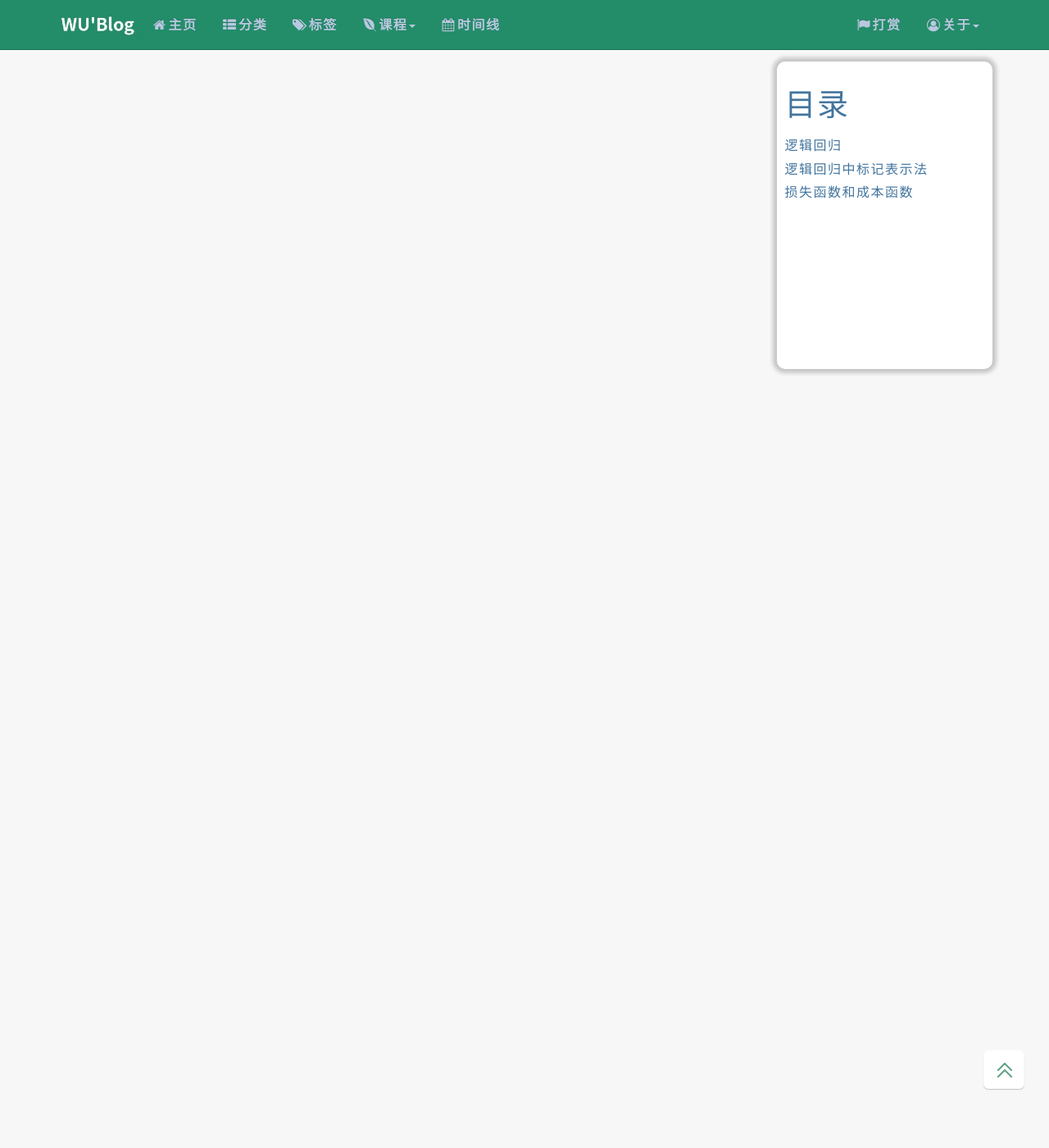
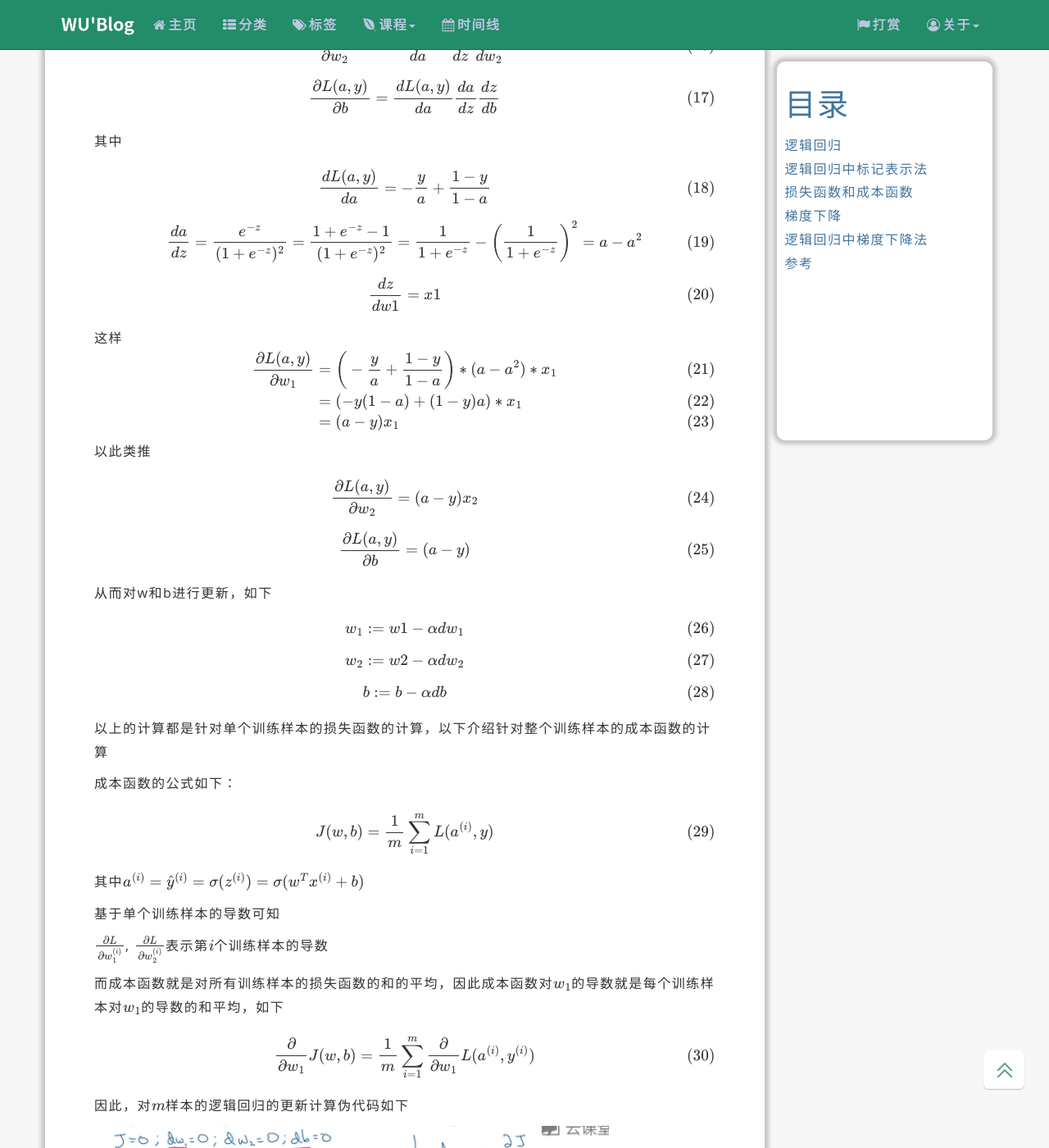
Before and after one commit to 13324077/13324077.github.io, a Jekyll site: the page built from _posts/DL/2018-04-04-DL-deeplearning-ai-Logistic-Regression.md, in a window 1280 px wide and 1400 px high, scrolled down 5033 px. Shown: the whole window at 82% size. Built offline with Jekyll 4.4.1, drawn with Linux system fonts in a browser that asks for light colours; nearby versions of some CDN libraries; formulas are drawn with MathJax 3; comment, search, counter and statistics services are not loaded; some of the changed text lies outside the part shown.

Commit message:
modify the logistic regression and add the notes about gmm

```diff
--- a/_posts/DL/2018-04-04-DL-deeplearning-ai-Logistic-Regression.md
+++ b/_posts/DL/2018-04-04-DL-deeplearning-ai-Logistic-Regression.md
@@ -54,7 +54,7 @@
 
 **损失函数:** 是在单个训练样本上定义的，它衡量的是在单个训练样本上的表现
 
-**成本函数**: 衡量的是整个训练样本上的表现，定义如下
+**成本函数**: 衡量在整个训练样本上对参数w和b的表现，定义如下
 
 $$
 \begin{align}
@@ -66,3 +66,165 @@
 即所有训练样本的损失函数之和
 
 以上的逻辑回归过程可以看做是非常非常小的一个神经网络
+
+# 梯度下降
+
+梯度下降用来基于训练集来学习参数$$w$$和$$b$$
+
+回顾:
+
+$$\hat{y} = \sigma(w^T x + b)$$, 其中$$\sigma(z)=\frac{1}{1+e^{-z}}$$
+
+
+成本函数:
+
+$$
+\begin{align}
+J(w,b) &= \frac{1}{m}\sum_{i=1}^{m}L(\hat{y}^{(i)}, y^{(i)}) \\
+&=-\frac{1}{m}\sum_{i=1}^{m}(y^{(i)}log \hat{y}^{(i)} + (1 - y^{(i)})log(1 - \hat{y}^{(i)}))
+\end{align}
+$$
+
+用来衡量参数$$w$$和$$b$$在训练集上的效果，此处所谓的效果，很自然的想到，就是使成本函数最小。
+
+所以，我们要找到$$w$$和$$b$$，是成本函数$$J(w,b)$$最小。
+
+若$$J(w,b)$$具有最小值，那么该函数应该是一个凸函数，如下图所示
+
+![J_w_b_global_minimal](/images/deep-learning-ai/J_w_b_global_minimal.png)
+
+从初始值$$w$$和$$b$$开始，朝最陡的方向往下走，经过多次迭代，最终到达$$J(w,b)$$最小的点，此时对应的$$w$$和$$b$$就是我们要计算的值。
+
+其中w和b的每次迭代更新如下
+
+$$w := w - \alpha \frac{dJ(w, b)}{dw}$$
+
+$$b := b - \alpha \frac{dJ(w, b)}{db}$$
+
+其中$$\frac{dJ(w, b)}{dw}$$和$$\frac{dJ(w, b)}{db}$$是$$J(w,b)$$对$$w$$和$$b$$的导数，
+
+注: 对于J(w,b)中有多个变量的情况，对于每个变量的导数，称为偏导数，用如下偏导数符号
+
+$$w := w - \alpha \frac{\partial J(w, b)}{\partial w}$$
+
+$$b := b - \alpha \frac{\partial J(w, b)}{\partial b}$$
+
+> $$d$$表示求导数， $$\partial$$表示求偏导数
+
+其中$$\alpha$$, 称为 **学习率**， 用于控制每次迭代的步长， 后续有关于如何选择学习率的讨论。
+
+此处的导数(偏导数)就是对w和b的更新或者变化量。下图示意了$$J(w,b)$$对参数$$w$$的迭代变化过程
+
+![J_w_b_to_w.png](/images/deep-learning-ai/J_w_b_to_w.png)
+
+
+对于左边，$$\frac{d J(w,b)}{dw}$$小于0, 所以$$w := w - \alpha \frac{d J(w,b)}{dw}$$逐渐变大
+
+对于右边，$$\frac{d J(w,b)}{dw}$$大于0, 所以$$w := w - \alpha \frac{d J(w,b)}{dw}$$逐渐变小
+
+这样，最终参数$$w$$收敛到中间使$$J(w,b)$$最小的位置。
+
+参数$$b$$的迭代过程与此相同。
+
+> 注: 对于多变量的情况，同时对多个变量进行迭代更新(例如，此处迭代对w，b同时进行更新)
+
+# 逻辑回归中梯度下降法
+
+逻辑回归的公式
+
+$$z=w^T x + b$$
+
+$$\hat{y} = a = \sigma(z)$$
+
+$$L(a, y) = -(ylog(a) + (1 - y)log(1 - a))$$
+
+对于$$w (w_1和w_2)$$和$$b$$的计算图形式如下
+
+![Logistic_regression_derivatives.png](/images/deep-learning-ai/Logistic_regression_derivatives.png)
+
+若想要计算损失函数$$L$$对$$w$$和$$b$$的导数，根据"链式规则"，计算如下
+
+$$
+\frac{\partial L(a,y)}{\partial w_1} = \frac{dL(a,y)}{da} \frac{da}{dz} \frac{dz}{dw_1}
+$$
+
+$$
+\frac{\partial L(a,y)}{\partial w_2} = \frac{dL(a,y)}{da} \frac{da}{dz} \frac{dz}{dw_2}
+$$
+
+$$
+\frac{\partial L(a,y)}{\partial b} = \frac{dL(a,y)}{da} \frac{da}{dz} \frac{dz}{db}
+$$
+
+其中
+
+$$
+\frac{dL(a,y)}{da} = -\frac{y}{a} + \frac{1-y}{1-a}
+$$
+
+$$
+\frac{da}{dz}=\frac{e^{-z}}{(1+e^{-z})^2} = \frac{1 + e^{-z} - 1}{(1+e^{-z})^2} = \frac{1}{1 + e^{-z}} - \bigg(\frac{1}{1 + e^{-z}}\bigg)^2 = a - a^2
+$$
+
+$$
+\frac{dz}{dw1} = x1
+$$
+
+这样
+$$
+\begin{align}
+\frac{\partial L(a,y)}{\partial w_1} &= \bigg(-\frac{y}{a} + \frac{1-y}{1-a}\bigg) * (a - a^2) * x_1 \\
+&=(-y(1-a) + (1-y)a) * x_1 \\
+& = (a - y) x_1
+\end{align}
+$$
+
+以此类推
+
+$$
+\frac{\partial L(a,y)}{\partial w_2} = (a-y)x_2
+$$
+
+$$
+\frac{\partial L(a,y)}{\partial b} = (a-y)
+$$
+
+从而对w和b进行更新，如下
+
+$$w_1 := w1 - \alpha dw_1$$
+
+$$w_2 := w2 - \alpha dw_2$$
+
+$$b := b - \alpha db$$
+
+以上的计算都是针对单个训练样本的损失函数的计算，以下介绍针对整个训练样本的成本函数的计算
+
+成本函数的公式如下：
+
+$$
+J(w,b) = \frac{1}{m}\sum_{i = 1}^{m}L(a^{(i)}, y)
+$$
+
+其中$$a^{(i)} = \hat{y}^{(i)} = \sigma{(z^{(i)})}=\sigma(w^T x^{(i)} + b)$$
+
+基于单个训练样本的导数可知
+
+$$\frac{\partial L}{\partial w_1^{(i)}}$$, $$\frac{\partial L}{\partial w_2^{(i)}}$$表示第$$i$$个训练样本的导数
+
+而成本函数就是对所有训练样本的损失函数的和的平均，因此成本函数对$$w_1$$的导数就是每个训练样本对$$w_1$$的导数的和平均，如下
+
+$$
+\frac{\partial}{\partial w_1}J(w,b) = \frac{1}{m} \sum_{i=1}^{m} \frac{\partial}{\partial w_1}L(a^{(i)}, y^{(i)})
+$$
+
+因此，对$$m$$样本的逻辑回归的更新计算伪代码如下
+
+![logist_regression_cost_function_parameter_calc.png](/images/deep-learning-ai/logist_regression_cost_function_parameter_calc.png)
+
+上面左边使用for循环的方式实现参数的迭代更新计算，这种方式的计算效率是比较低的。
+
+由于对于深度学习算法，由于数据特征规模非常大，for训练的方式效率非常的低下，因此可以使用**向量化**的技术，可以极大的提高计算效率。
+
+# 参考
+
+[神经网络基础](http://mooc.study.163.com/learn/2001281002?tid=2001392029#/learn/content?type=detail&id=2001702010)
```
Also changed, not shown: _posts/ML/2018-04-03-PRML-GMM.md (added, +27 -0 lines), images/deep-learning-ai/J_w_b_global_minimal.png (added), images/deep-learning-ai/J_w_b_to_w.png (added), images/deep-learning-ai/Logistic_regression_derivatives.png (added), images/deep-learning-ai/logist_regression_cost_function_parameter_calc.png (added).
